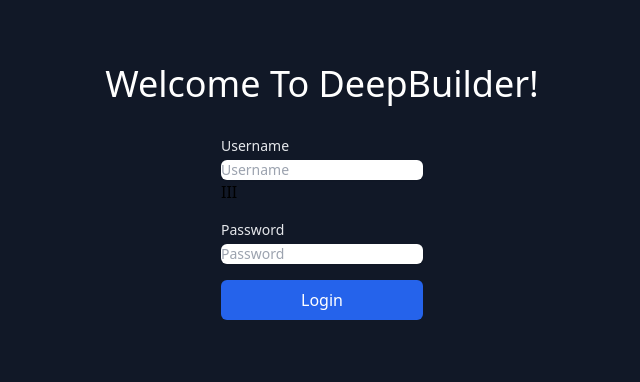
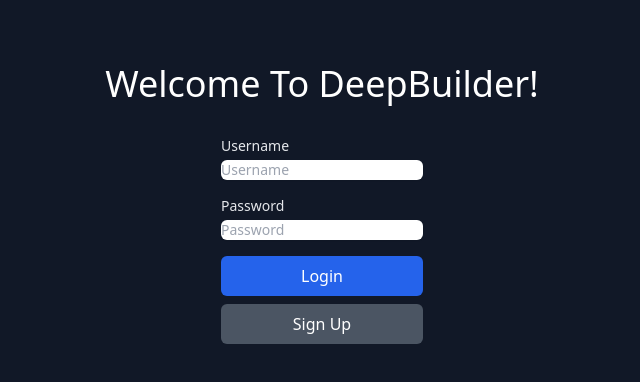
Before and after one commit to Ian-B-Childress/Deep-Builder, a Vue app in the folder frontend/my-vue-app/: page / in a window 1280 px wide. Shown: the top 382 px of the page, without its empty margins (318-958 px from the left). Built offline with nearby package versions, Linux system fonts and the light colour scheme; no server answers.

Commit message:
user endpoint secures verification, shows content. Small day to reintroduce routine.

```diff
--- a/frontend/my-vue-app/src/components/HelloWorld.vue
+++ b/frontend/my-vue-app/src/components/HelloWorld.vue
@@ -3,6 +3,8 @@
 <script setup>
 import { useStore } from 'vuex';
 import { reactive } from 'vue';
+import { useRouter } from 'vue-router';
+const router = useRouter();
 
 const store = useStore();
 const form = reactive({
@@ -47,6 +49,7 @@ const submit = async () => {
 
 
       <input type="submit" value="submit" class="bg-green-700 rounded-md px-2 py-0.5">
+      <button type="button" @click="router.push('/')" class="bg-gray-600 rounded-md px-2 py-0.5 text-white">Login</button>
 
       <p v-if="error.show" class="text-red-500">Sorry, {{ error.message }}</p>
     </form>
--- a/frontend/my-vue-app/src/components/Login.vue
+++ b/frontend/my-vue-app/src/components/Login.vue
@@ -27,11 +27,11 @@ const login = async () => {
     <form @submit.prevent="login">
         <label for="username" class="block text-sm font-medium text-gray-200">Username</label>
         <input type="text" id="username" name="username" v-model="form.username" placeholder="Username" class="mt-1 block w-full rounded-md border-gray-300 shadow-sm focus:border-indigo-500 focus:ring-indigo-500 sm:text-sm">
-        <p>III</p>
         <label for="password" class="block text-sm font-medium text-gray-200 mt-4" >Password</label>
-        <input type="password" id="password" name="password" v-model="form.password" placeholder="Password" class="mt-1 block w-full rounded-md border-gray-300 shadow-sm focus:border-indigo-500 focus:ring-indigo-500 sm:text-sm">
+        <input type="password" id="password" name="password" v-model="form.password" placeholder="Password" class="mt-1 block w-full rounded-md border-gray-300 shadow-sm focus:border-indigo-500 focus:ring-indigo-500 sm:text-sm ">
 
         <button type="submit" class="mt-4 w-full bg-blue-600 text-white py-2 px-4 rounded-md hover:bg-blue-700 focus:outline-none focus:ring-2 focus:ring-blue-500 focus:ring-offset-2">Login</button>
+        <button type="button" @click="router.push('/register')" class="mt-2 w-full bg-gray-600 text-white py-2 px-4 rounded-md hover:bg-gray-700 focus:outline-none focus:ring-2 focus:ring-gray-500 focus:ring-offset-2">Sign Up</button>
     </form>
    </div>
 
--- a/frontend/my-vue-app/src/router/index.js
+++ b/frontend/my-vue-app/src/router/index.js
@@ -4,6 +4,7 @@ import { useStore } from 'vuex'
 //import views vv
 import HelloWorld from '../components/HelloWorld.vue'
 import Home from '../views/HomeView.vue'
+import User from '../views/UserView.vue'
 
 
 
@@ -21,8 +22,12 @@ const routes = [
     },
 
     {
-
-
+        path: '/user',
+        name: 'user',
+        component: User,
+        meta:{
+            requiresAuth: true
+        }
     },
     {
         path: '/register',
--- /dev/null
+++ b/frontend/my-vue-app/src/views/UserView.vue
@@ -0,0 +1,15 @@
+<script setup>
+import { useStore } from 'vuex';
+import { reactive } from 'vue';
+
+
+</script>
+
+<template class="flex flex-col items-center h-screen bg-gray-900 text-white">
+
+<h1>User View</h1>
+
+</template>
+
+
+<style scoped></style>
```
